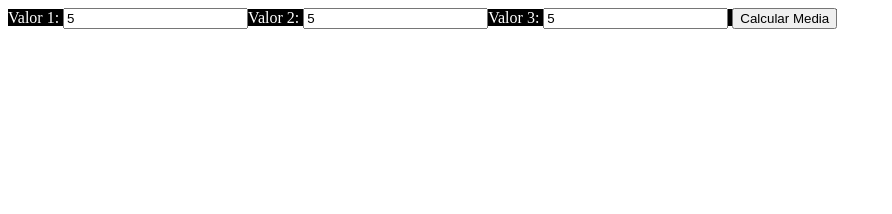
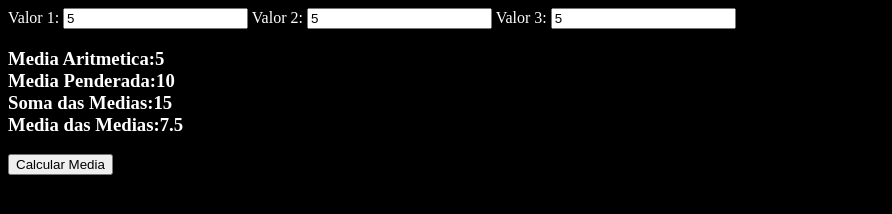
Before and after one commit to enzovanin/exercicios2bi, a plain HTML site: page Exercicio 4/index.html in a window 1280 px wide. Both pictures are taken after typing "5", "5", "5" into the empty fields and a click on the button "Calcular Media". Shown: the whole page, without its empty margins (0-892 px from the left). Drawn offline with Linux system fonts and the light colour scheme.

Commit message:
Add files via upload

```diff
--- a/Exercicio 4/index.html
+++ b/Exercicio 4/index.html
@@ -2,14 +2,14 @@
     <head>
         <title>Exercício 4 - lista 1</title>
     </head>
-    <bodys style="background-color: black; color: white;"
+    <body style="background-color: black; color: white;">
         <label for="inputNum1">Valor  1: </label>
-        <input id="imputNum1" type="number"
+        <input id="inputNum1" type="number">
         <label for="inputNum2">Valor  2: </label>
-        <input id="imputNum2" type="number"
+        <input id="inputNum2" type="number">
         <label for="inputNum3">Valor  3: </label>
-        <input id="imputNum3" type="number"
-        <h3 id="h3Resultado" </h3>
+        <input id="inputNum3" type="number">
+        <h3 id="h3Resultado" > </h3>
         <button id="btCalcular">Calcular Media</button>
     </body>
     <script src="script.js"></script>
--- a/Exercicio 4/script.js
+++ b/Exercicio 4/script.js
@@ -1,8 +1,8 @@
 let inputNum1 = document.querySelector("#inputNum1");
 let inputNum2 = document.querySelector("#inputNum2");
 let inputNum3 = document.querySelector("#inputNum3");
-let h3Resultado = document.querySelector("#h3Resultado")
-let btCalcular = document.querySelector("#btCalcular")
+let h3Resultado = document.querySelector("#h3Resultado");
+let btCalcular = document.querySelector("#btCalcular");
 
 function CalcularMedias(){
     let vlr1 = Number(inputNum1.value);
@@ -18,12 +18,12 @@ function CalcularMedias(){
     let mediaMedias = somaMedias / 2;
 
     h3Resultado.innerHTML = "Media Aritmetica:" +mediaAritmetica+"</br>"+
-                            "Media Penderada:" +mediaPonderada+"</br"+
-                            "Soma das Medias:" +somaMedias"</br"+
-                            "Media das Medias:" +mediaMedias"</br"+
+                            "Media Penderada:" +mediaPonderada+"</br>"+
+                            "Soma das Medias:" +somaMedias +"</br>"+
+                            "Media das Medias:" +mediaMedias +"</br>"
 
 }
 
-btCalcular = function (){
+btCalcular.onclick = function (){
     CalcularMedias();
 }
```
